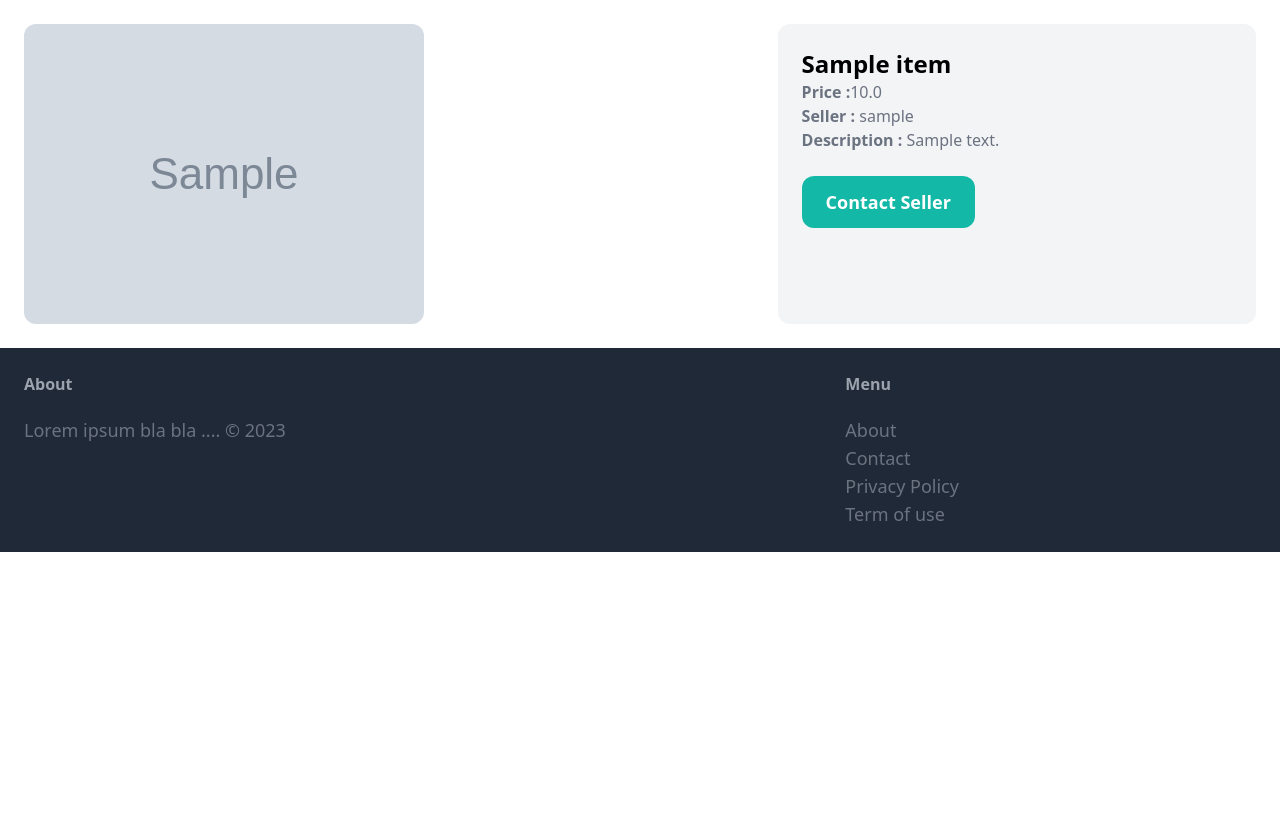
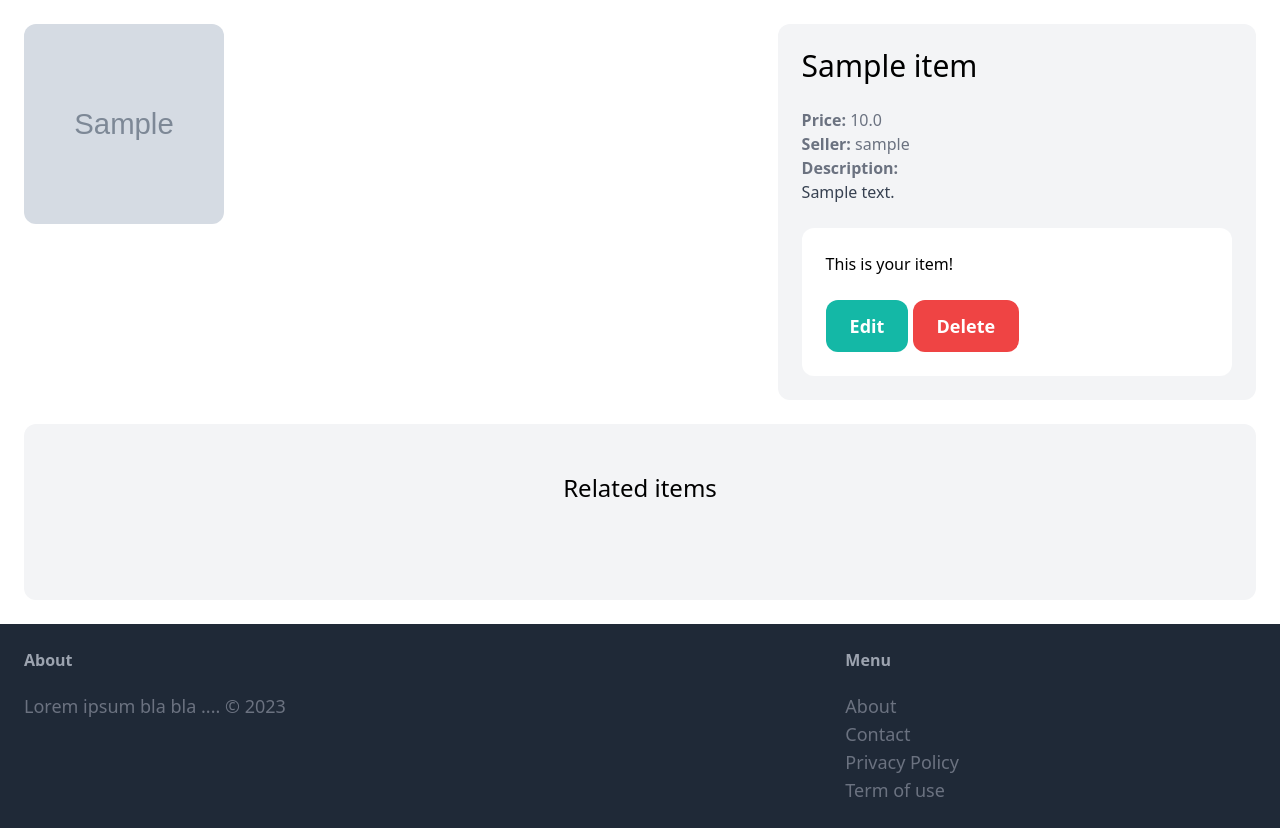
Before and after one commit to mulatmek/MarketPlace-Django, a Django app: page /item/1 in a window 1280 px wide. Shown: the part 77-905 px from the top of the page. Before the commit the page ends 629 px from the top, so only its background shows below. Run offline with Django 4.2, Linux system fonts and the light colour scheme; a user stored in the database is signed in; tables that the repository leaves empty hold one stand-in row (values such as "Sample post"); grey boxes marked "Sample" are stand-in pictures; some libraries are stand-ins or nearby versions.

Commit message:
add reslated items to detail page

```diff
--- a/item/templates/item/detail.html
+++ b/item/templates/item/detail.html
@@ -4,19 +4,50 @@
 
 {% block content %}
 <div class="grid grid-cols-5 gap-6">
-    <div class="col-span-3">
+    <div class="col-span-3 detail">
+        <style>
+            .detail img{
+                width: 200px;
+                height: 200px;
+            }
+            .detail-item{
+                    width: 40%;
+            }
+        </style>
         <img src="{{ item.image.url }}" class="rounded-xl">
     </div>
-    <div class = "col-span-2 p-6 bg-gray-100 rounded-xl">
-        <h1 class="text-2xl font-bold">{{ item.name }}</h1>
-        <p class = "text-gray-500"><strong>Price :</strong>{{ item.price }}</p>
-        <p class="text-gray-500"><strong> Seller :</strong> {{ item.created_by}}</p>
-        {%if item.description%}
-        <p class="text-gray-500"><strong> Description :</strong> {{ item.description }}</p>
+
+    <div class="col-span-2 p-6 bg-gray-100 rounded-xl">
+        <h1 class="mb-6 text-3xl">{{ item.name }}</h1>
+        <p class="text-gray-500"><strong>Price: </strong>{{ item.price }}</p>
+        <p class="text-gray-500"><strong>Seller: </strong>{{ item.created_by.username }}</p>
+
+        {% if item.description %}
+            <p class="text-gray-700">
+                <strong class="text-gray-500">Description:</strong><br>
+                {{ item.description }}
+            </p>
         {% endif %}
-        <a href="#" class ="inline-block mt-6 px-6 py-3 text-lg font-semibold bg-teal-500 text-white rounded-xl hover:bg-teal-700">Contact Seller</a>
+
+        {% if request.user == item.created_by %}
+            <div class="mt-6 p-6 bg-white rounded-xl detail">
+                <p>This is your item!</p>
+
+                <a href="#" class="inline-block mt-6 px-6 py-3 text-lg font-semibold bg-teal-500 text-white rounded-xl">Edit</a>
+                <a href="#" class="inline-block mt-6 px-6 py-3 text-lg font-semibold bg-red-500 text-white rounded-xl">Delete</a>
+            </div>
+        {% else %}
+            <a href="#" class="inline-block mt-6 px-6 py-3 text-lg font-semibold bg-teal-500 text-white rounded-xl hover:bg-teal-700">Contact seller</a>
+        {% endif %}
+    </div>
+</div>
+
+<div class="mt-6 px-6 py-12 bg-gray-100 rounded-xl">
+    <h2 class="mb-12 text-2xl text-center">Related items</h2>
+
+    <div class="grid px-1 grid-cols-3 gap-2 ">
         {% for item in related_items %}
-        <div>
+            <div class="detail detail-item">
                 <a href="{% url 'item:detail' item.id %}">
                     <div>
                         <img src="{{ item.image.url }}" class="rounded-t-xl">
```
Also changed, not shown: item/views.py (+5 -4 lines). Lines whose indentation alone changed are shown as unchanged.
